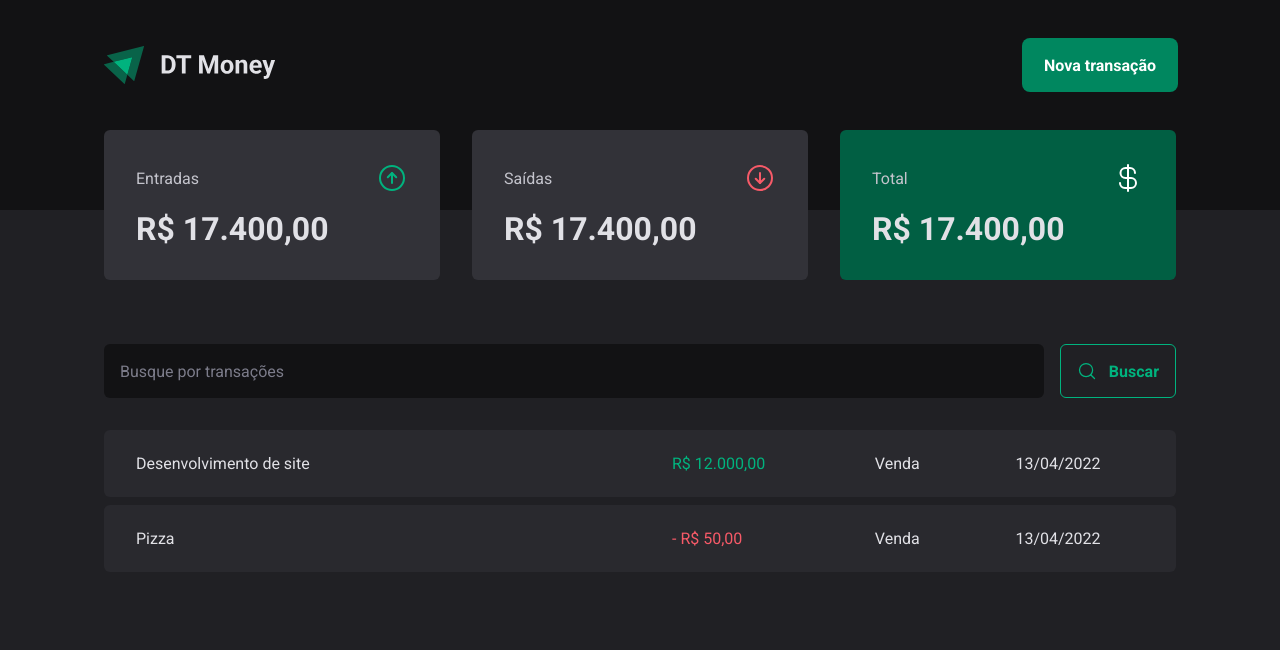
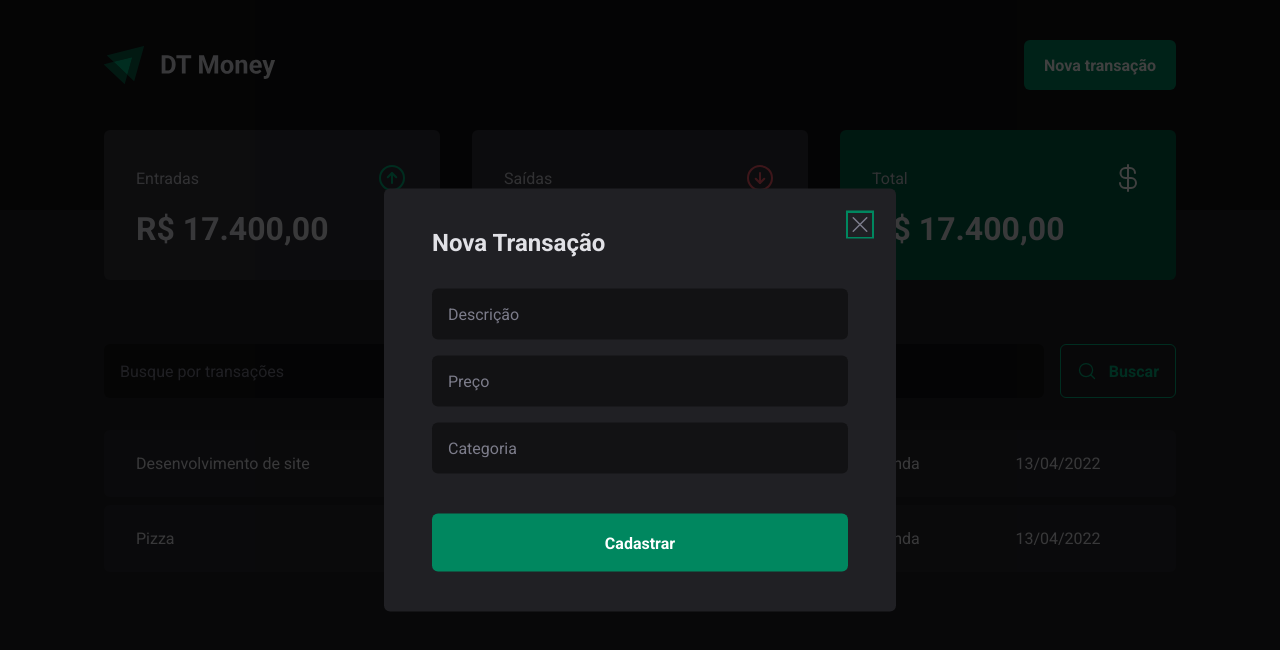
Before and after one commit to FixRuan/New-DT-money, a React (Vite) app: page / in a window 1280 px wide. Both pictures are taken after a click on the button "Nova transação". Shown: the top 650 px of the page. Built offline with nearby package versions, Linux system fonts and the light colour scheme.

Commit message:
New transaction modal

```diff
--- a/package.json
+++ b/package.json
@@ -9,6 +9,7 @@
     "preview": "vite preview"
   },
   "dependencies": {
+    "@radix-ui/react-dialog": "^1.0.0",
     "@types/styled-components": "^5.1.26",
     "phosphor-react": "^1.4.1",
     "react": "^18.2.0",
--- a/src/components/Header/index.tsx
+++ b/src/components/Header/index.tsx
@@ -2,6 +2,9 @@
 import { HeaderContainer, HeaderContent, NewTransactionButton } from './styles';
 
 import logoimg from '../../assets/Logo.svg';
+
+import * as Dialog from '@radix-ui/react-dialog';
+import { NewTransactionModal } from '../NewTransactionModal';
 
 
 export function Header() {
@@ -9,7 +12,14 @@
     <HeaderContainer>
       <HeaderContent>
         <img src={logoimg} alt="" />
-        <NewTransactionButton>Nova transação</NewTransactionButton>
+
+        <Dialog.Root>
+          <Dialog.Trigger asChild>
+            <NewTransactionButton>Nova transação</NewTransactionButton>
+          </Dialog.Trigger>
+
+          <NewTransactionModal />
+        </Dialog.Root>
       </HeaderContent>
     </HeaderContainer>
   )
--- /dev/null
+++ b/src/components/NewTransactionModal/index.tsx
@@ -0,0 +1,29 @@
+import React from "react";
+import * as Dialog from '@radix-ui/react-dialog';
+import { CloseButton, Content, Overlay } from "./styles";
+import { X } from "phosphor-react";
+
+export function NewTransactionModal() {
+  return (
+    <Dialog.Portal>
+      <Overlay />
+
+      <Content>
+        <Dialog.Title>Nova Transação</Dialog.Title>
+
+        <CloseButton>
+          <X size={24} />
+        </CloseButton>
+
+        <form action="">
+          <input type="text" placeholder="Descrição" required />
+          <input type="number" placeholder="Preço" required />
+          <input type="text" placeholder="Categoria" required />
+
+          <button type="submit">Cadastrar</button>
+        </form>
+
+      </Content>
+    </Dialog.Portal>
+  )
+}
--- /dev/null
+++ b/src/components/NewTransactionModal/styles.ts
@@ -0,0 +1,68 @@
+import styled from "styled-components";
+import * as Dialog from "@radix-ui/react-dialog";
+
+export const Overlay = styled(Dialog.Overlay)`
+  position: fixed;
+  width: 100vw;
+  height: 100vh;
+  inset: 0;
+  background: rgba(0,0,0,0.75);
+`;
+
+export const Content = styled(Dialog.Content)`
+  min-width: 32rem;
+  border-radius: 6px;
+  padding: 2.5rem 3rem;
+  background: ${({ theme }) => theme["gray-800"]};
+  position: fixed;
+  top: 50%;
+  left: 50%;
+  transform: translate(-50%, -50%);
+
+  form{
+    margin-top: 2rem;
+    display: flex;
+    flex-direction: column;
+    gap: 1rem;
+
+    input{
+      border-radius: 6px;
+      border: 0;
+      background: ${({ theme }) => theme["gray-900"]};
+      color: ${({ theme }) => theme["gray-300"]};
+      padding: 1rem;
+
+      &::placeholder{
+        color: ${({ theme }) => theme["gray-500"]};
+      }
+    }
+
+    button[type="submit"]{
+      height: 58px;
+      border: 0;
+      background: ${({ theme }) => theme["green-500"]};
+      color: ${({ theme }) => theme.white};
+      font-weight: bold;
+      padding: 0 1.25rem;
+      border-radius: 6px;
+      margin-top: 1.5rem;
+      cursor: pointer;
+      transition: all 0.2s ease-in-out;
+
+      &:hover{
+        background: ${({ theme }) => theme["green-700"]};
+      }
+    }
+  }
+`;
+
+export const CloseButton = styled(Dialog.Close)`
+  position: absolute;
+  background: transparent;
+  border: 0;
+  top: 1.5rem;
+  right: 1.5rem;
+  line-height: 0;
+  cursor: pointer;
+  color: ${({ theme }) => theme["gray-500"]};
+`
```
Also changed, not shown: 1 other file (tests, documents, lock files or other folders).
